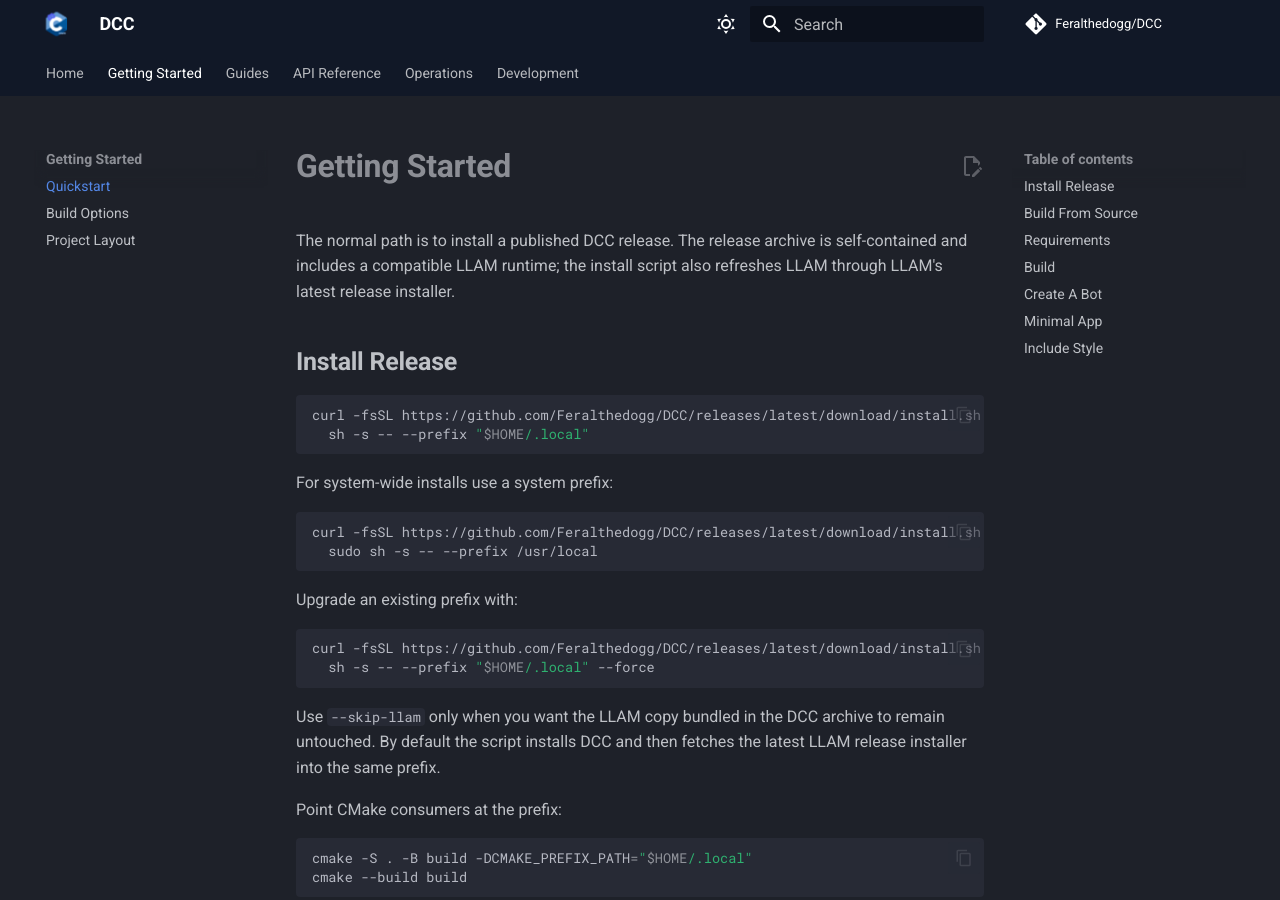
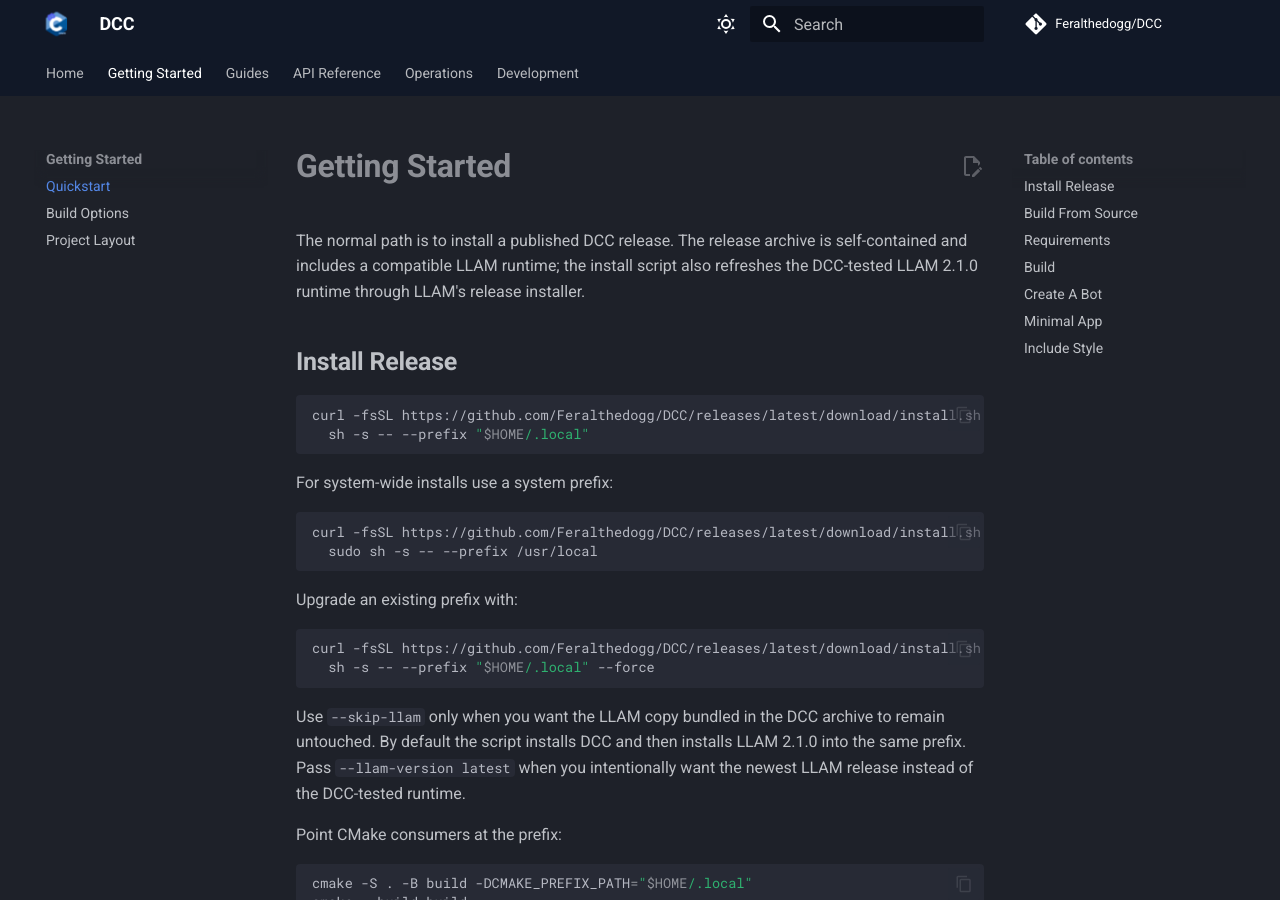
Before and after one commit to Feralthedogg/DCC, an MkDocs documentation site: the page built from docs/getting-started.md, in a window 1280 px wide and 900 px high. Built offline with MkDocs 1.6.1 and Material for MkDocs 9.7.7, drawn with Linux system fonts in a browser that asks for light colours; comment, search, counter and statistics services are not loaded.

Commit message:
Pin installer LLAM default to 2.1.0

````diff
--- a/docs/getting-started.md
+++ b/docs/getting-started.md
@@ -2,7 +2,7 @@
 
 The normal path is to install a published DCC release. The release archive is
 self-contained and includes a compatible LLAM runtime; the install script also
-refreshes LLAM through LLAM's latest release installer.
+refreshes the DCC-tested LLAM 2.1.0 runtime through LLAM's release installer.
 
 ## Install Release
 
@@ -26,8 +26,9 @@
 ```
 
 Use `--skip-llam` only when you want the LLAM copy bundled in the DCC archive
-to remain untouched. By default the script installs DCC and then fetches the
-latest LLAM release installer into the same prefix.
+to remain untouched. By default the script installs DCC and then installs LLAM
+2.1.0 into the same prefix. Pass `--llam-version latest` when you intentionally
+want the newest LLAM release instead of the DCC-tested runtime.
 
 Point CMake consumers at the prefix:
 
````
Also changed, not shown: README.md (+1 -1 lines), docs/index.md (+1 -1 lines), docs/reference/build-options.md (+1 -1 lines), docs/release.md (+3 -3 lines), 3 other files.
